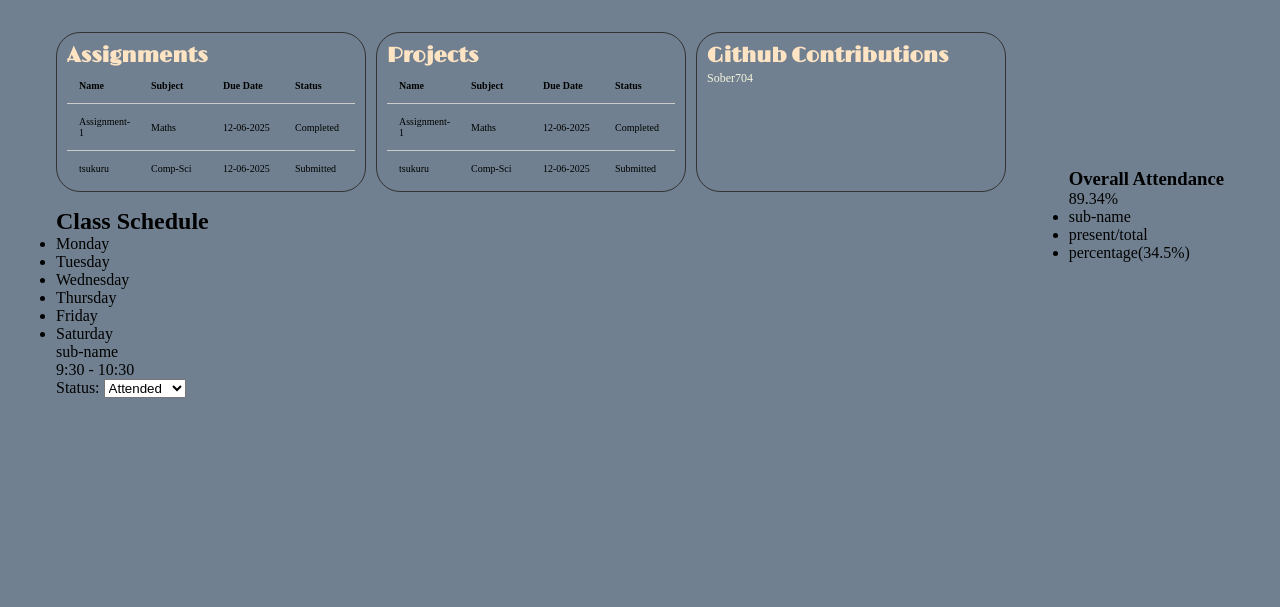
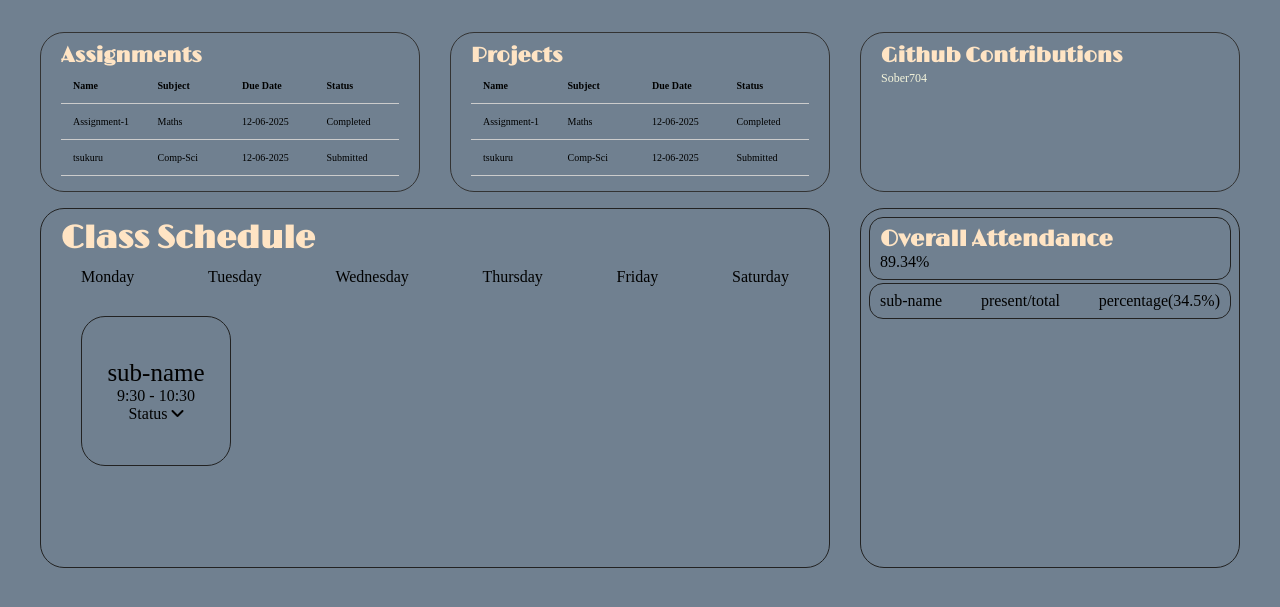
Before and after one commit to Anshul-Bhau/Schedulair, a Django app: page /dashboard/ in a window 1280 px wide. Shown: the part 103-710 px from the top of the page. Run offline with Django 5.2, Linux system fonts and the light colour scheme; lists and menus that the app fills with data are empty; parts of the project's set-up code (start-up, migrations or seed data) failed here and were passed over.

Commit message:
level-1-layout-2

```diff
--- a/Schedulair_app/templates/dashboard.html
+++ b/Schedulair_app/templates/dashboard.html
@@ -23,7 +23,6 @@
 
     <main>
         <div class="full-container">
-            <div class="horz-cont">
             <div class="top-panel-container">
 
                 <div class="panels">
@@ -121,6 +120,7 @@
                 </div>
             </div>
 
+            <div class="bottom-cont">
                 <div class="tt-cont">
                     <h2>Class Schedule</h2>
                     <div class="time-table">
@@ -137,10 +137,12 @@
 
                         <div class="classes">
                             <div class="class">
-                                <p>sub-name</p>
-                                <p>9:30 - 10:30</p>
-                                <label for="atc-status">Status:</label>
-                                <select name="atc-status" id="atc-status">
+                                <p class="sub-name">sub-name</p>
+                                <p class="timing">9:30 - 10:30</p>
+                                <label for="atc-status" id="dropdown-btn">Status <i
+                                        class="fa-solid fa-angle-down"></i></label>
+                                <div class="select-wrapper">
+                                    <select name="atc-status" class="atc-status" id="slect" style="display: none;">
                                         <option value="attended">Attended</option>
                                         <option value="cancelled">Cancelled</option>
                                         <option value="absent">Absent</option>
@@ -150,7 +152,6 @@
                         </div>
                     </div>
                 </div>
-
                 <div class="side-cont">
                     <div class="overall-atc">
                         <h3>Overall Attendance</h3>
@@ -167,7 +168,19 @@
                     </div>
                 </div>
             </div>
+        </div>
     </main>
 </body>
+<script>
+    document.getElementById("dropdown-btn").addEventListener("click", () => {
+        const select = document.getElementById("slect");
+        if (select.style.display === "none" || select.style.display === "") {
+            select.style.display = "block";
+        } else {
+            select.style.display = "none";
+        }
+    });
+
+</script>
 
 </html>
--- a/static/css/dashboard.css
+++ b/static/css/dashboard.css
@@ -66,7 +66,7 @@ body {
 
 .full-container {
     display: flex;
-    flex-direction: row;
+    flex-direction: column;
     align-items: center;
     justify-content: space-between;
     max-width: 1200px;
@@ -75,16 +75,10 @@ body {
     gap: 1rem;
 }
 
-.horz-cont {
-    display: flex;
-    flex-direction: column;
-    gap: 1rem;
-}
-
 .top-panel-container {
     display: flex;
     flex-direction: row;
-    gap: 10px;
+    gap: 30px;
 }
 
 .panels {
@@ -92,8 +86,8 @@ body {
     flex-direction: column;
     border-radius: 24px;
     border: 1.4px solid #333;
-    padding: 10px;
-    width: 310px;
+    padding: 10px 20px;
+    width: 380px;
     height: 160px;
 }
 
@@ -154,3 +148,119 @@ body {
     color: beige;
     cursor: pointer;
 }
+
+.bottom-cont {
+    display: flex;
+    flex-direction: row;
+    gap: 30px;
+    align-items: center;
+    width: 1200px;
+    justify-content: space-between;
+}
+
+.tt-cont {
+    border-radius: 24px;
+    border: #222 1.4px solid;
+    padding: 10px 20px;
+    width: 790px;
+    height: 360px;
+}
+
+.tt-cont h2 {
+    font-size: 2rem;
+    font-family: "Limelight", sans-serif;
+    color: bisque;
+}
+
+.days ul {
+    display: flex;
+    flex-direction: row;
+    padding: 10px 20px;
+    justify-content: space-between;
+}
+
+.days ul li {
+    list-style: none;
+    font-family: 'Times New Roman', Times, serif;
+    font-size: 1rem;
+}
+
+.classes {
+    padding: 20px 20px;
+}
+
+.class {
+    border: #222 1.1px solid;
+    border-radius: 24px;
+    width: 150px;
+    display: flex;
+    flex-direction: column;
+    justify-content: center;
+    text-align: center;
+    align-items: center;
+    height: 150px;
+}
+
+.sub-name {
+    font-family: 'Times New Roman', Times, serif;
+    font-size: 25px;
+}
+
+.timing {
+    font-family: 'Times New Roman', Times, serif;
+    font-size: 16px;
+}
+
+#dropdown-btn {
+    cursor: pointer;
+}
+
+select {
+    -webkit-appearance: none;
+    -moz-appearance: none;
+    appearance: none;
+    background: none;
+    background-color: white;
+    padding: 5px;
+    margin-top: 4px;
+    border-radius: 10px;
+    font-size: 12px;
+    border: 1px solid #ccc;
+}
+
+.side-cont {
+    border: #222 solid 1.4px;
+    border-radius: 24px;
+    height: 360px;
+    width: 380px;
+    padding: 8px 8px;
+}
+
+.overall-atc {
+    border: #222 solid 1.1px;
+    border-radius: 14px;
+    padding: 8px 10px;
+}
+
+.overall-atc h3 {
+    font-family: "Limelight", sans-serif;
+    font-size: 1.4rem;
+    color: bisque;
+}
+
+.sub-atc ul {
+    border: #222 solid 1.1px;
+    border-radius: 14px;
+    display: flex;
+    flex-direction: row;
+    justify-content: space-between;
+    padding: 8px 10px;
+}
+
+.sub-atc{
+    margin-top: 3px;
+}
+
+.sub-atc ul li {
+    list-style: none;
+}
```
Lines whose indentation alone changed are shown as unchanged.
